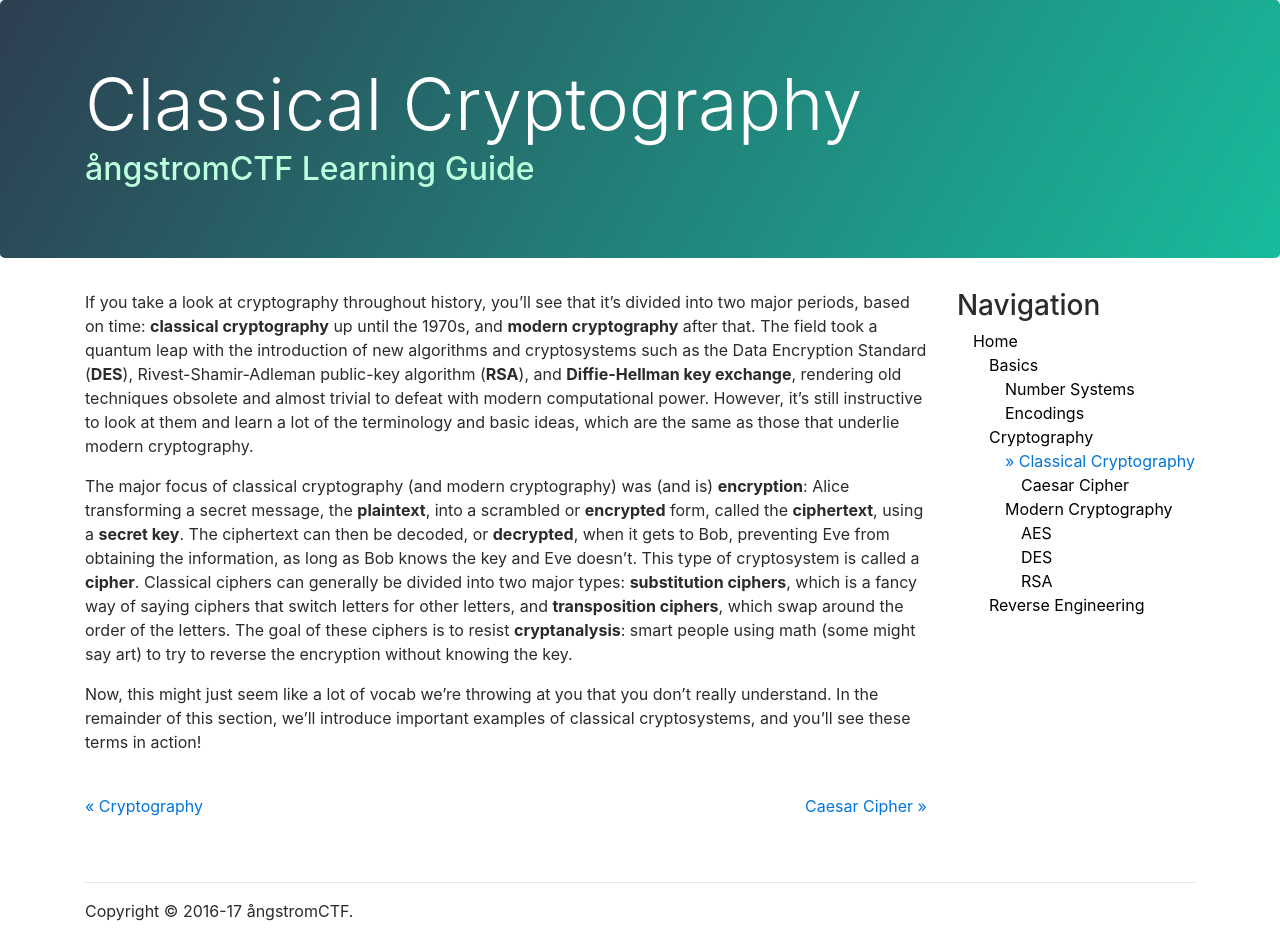
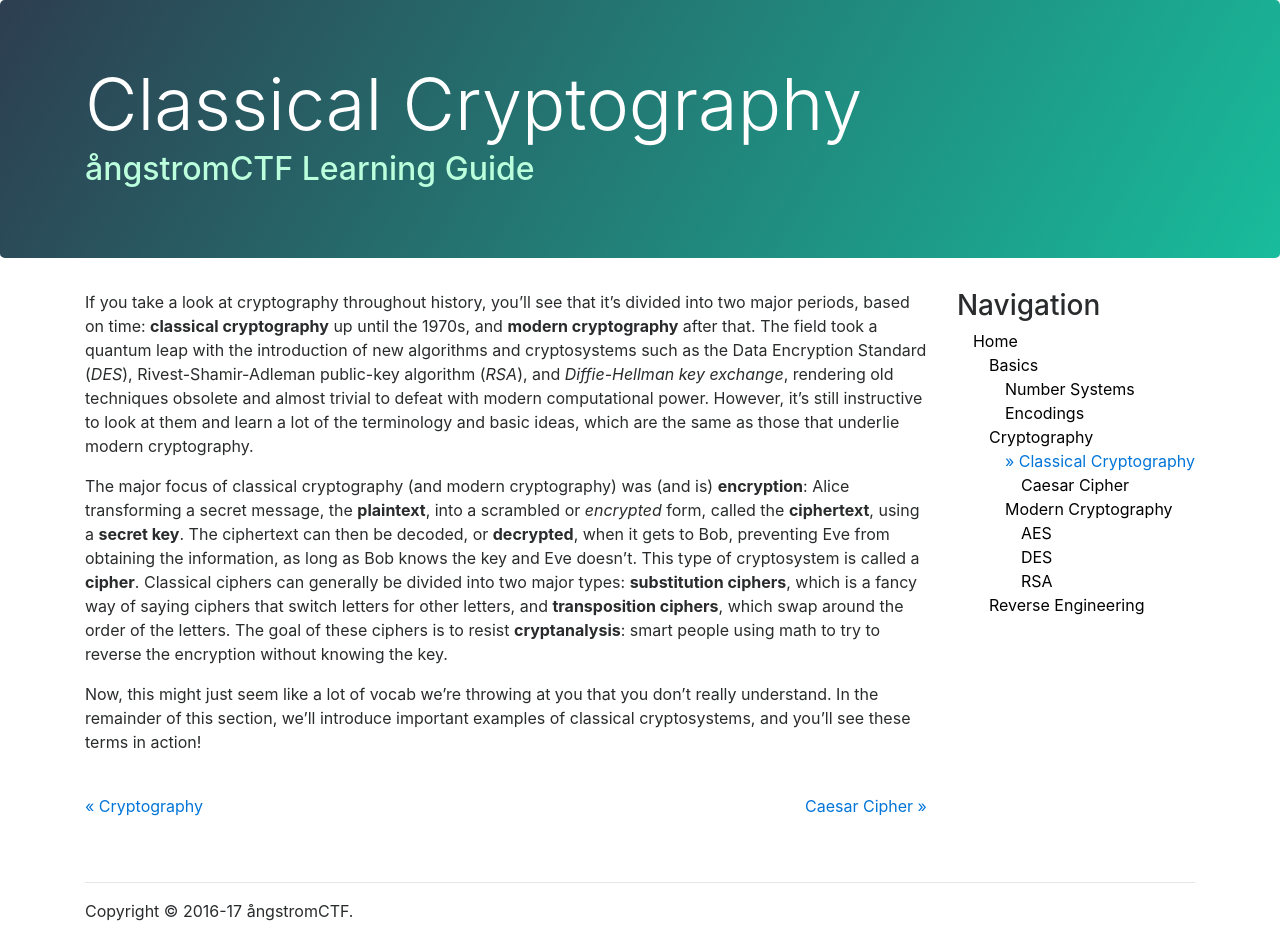
Before and after one commit to angstromctf/learn, a Jekyll site: the page built from _modules/crypto/classical/index.md, in a window 1280 px wide. Built offline with Jekyll 4.4.1, drawn with Linux system fonts in a browser that asks for light colours; nearby versions of some CDN libraries.

```diff
--- a/_modules/crypto/classical/index.md
+++ b/_modules/crypto/classical/index.md
@@ -2,8 +2,8 @@
 title: "Classical Cryptography"
 ---
 
-If you take a look at cryptography throughout history, you'll see that it's divided into two major periods, based on time: **classical cryptography** up until the 1970s, and **modern cryptography** after that. The field took a quantum leap with the introduction of new algorithms and cryptosystems such as the Data Encryption Standard (**DES**), Rivest-Shamir-Adleman public-key algorithm (**RSA**), and **Diffie-Hellman key exchange**, rendering old techniques obsolete and almost trivial to defeat with modern computational power. However, it's still instructive to look at them and learn a lot of the terminology and basic ideas, which are the same as those that underlie modern cryptography.
+If you take a look at cryptography throughout history, you'll see that it's divided into two major periods, based on time: **classical cryptography** up until the 1970s, and **modern cryptography** after that. The field took a quantum leap with the introduction of new algorithms and cryptosystems such as the Data Encryption Standard (*DES*), Rivest-Shamir-Adleman public-key algorithm (*RSA*), and *Diffie-Hellman key exchange*, rendering old techniques obsolete and almost trivial to defeat with modern computational power. However, it's still instructive to look at them and learn a lot of the terminology and basic ideas, which are the same as those that underlie modern cryptography.
 
-The major focus of classical cryptography (and modern cryptography) was (and is) **encryption**: Alice transforming a secret message, the **plaintext**, into a scrambled or **encrypted** form, called the **ciphertext**, using a **secret key**. The ciphertext can then be decoded, or **decrypted**, when it gets to Bob, preventing Eve from obtaining the information, as long as Bob knows the key and Eve doesn't. This type of cryptosystem is called a **cipher**. Classical ciphers can generally be divided into two major types: **substitution ciphers**, which is a fancy way of saying ciphers that switch letters for other letters, and **transposition ciphers**, which swap around the order of the letters. The goal of these ciphers is to resist **cryptanalysis**: smart people using math (some might say art) to try to reverse the encryption without knowing the key.
+The major focus of classical cryptography (and modern cryptography) was (and is) **encryption**: Alice transforming a secret message, the **plaintext**, into a scrambled or *encrypted* form, called the **ciphertext**, using a **secret key**. The ciphertext can then be decoded, or **decrypted**, when it gets to Bob, preventing Eve from obtaining the information, as long as Bob knows the key and Eve doesn't. This type of cryptosystem is called a **cipher**. Classical ciphers can generally be divided into two major types: **substitution ciphers**, which is a fancy way of saying ciphers that switch letters for other letters, and **transposition ciphers**, which swap around the order of the letters. The goal of these ciphers is to resist **cryptanalysis**: smart people using math to try to reverse the encryption without knowing the key.
 
 Now, this might just seem like a lot of vocab we're throwing at you that you don't really understand. In the remainder of this section, we'll introduce important examples of classical cryptosystems, and you'll see these terms in action!
```
Also changed, not shown: _modules/basics/number_systems.md (+2 -2 lines), _modules/crypto/modern/rsa.md (+37 -1 lines), _modules/index.md (+1 -3 lines).
